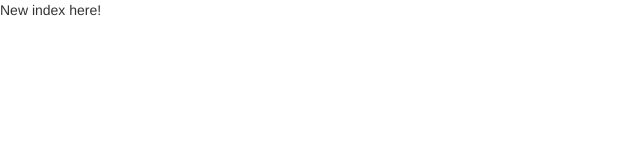
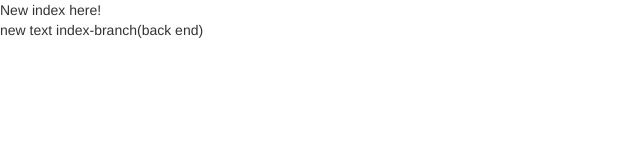
Before and after one commit to LavrovE/forartem, a website: page app/index.html in a window 1280 px wide. Shown: the whole page, without its empty margins (0-640 px from the left). Drawn offline with Linux system fonts and the light colour scheme.

Commit message:
back branch - new text footer

```diff
--- a/app/index.html
+++ b/app/index.html
@@ -35,4 +35,5 @@
 </body>
 </html>
 <footer>
+    <p>new text index-branch(back end) </p>
 </footer>
```
Also changed, not shown: app/layouts/footer.html (+1 -0 lines).
